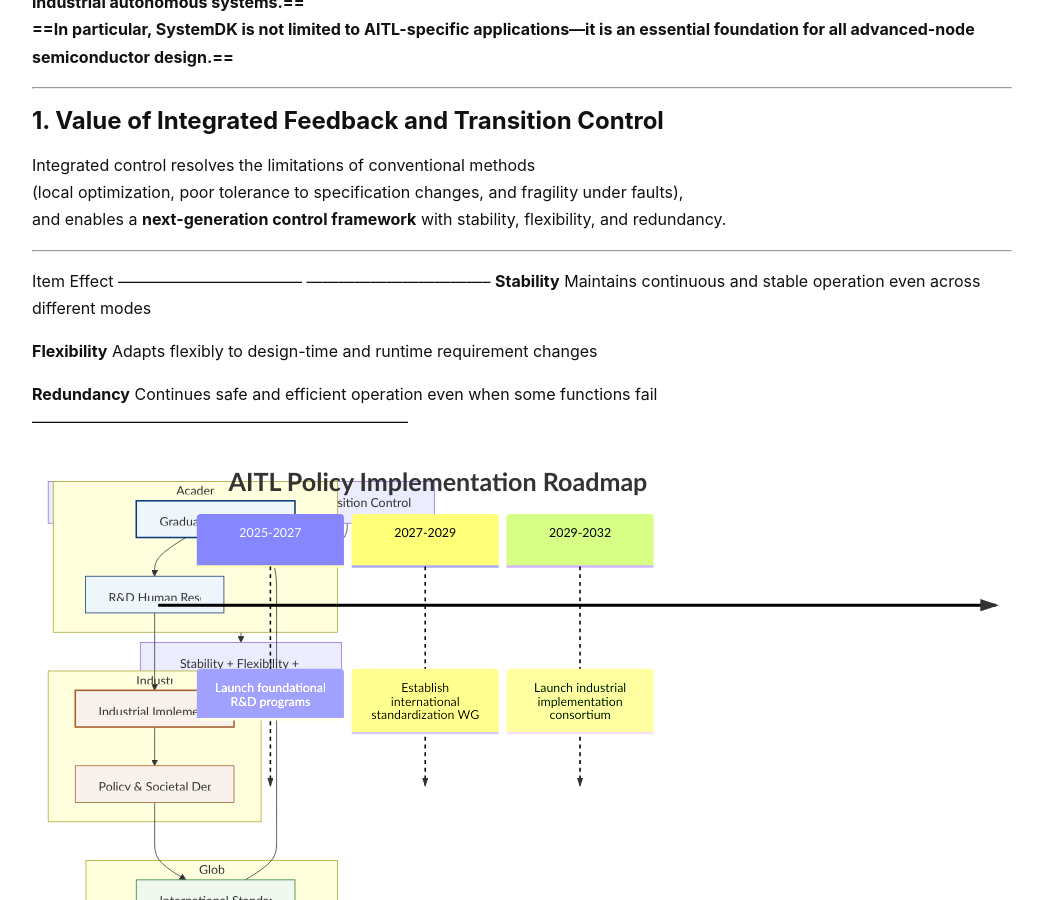
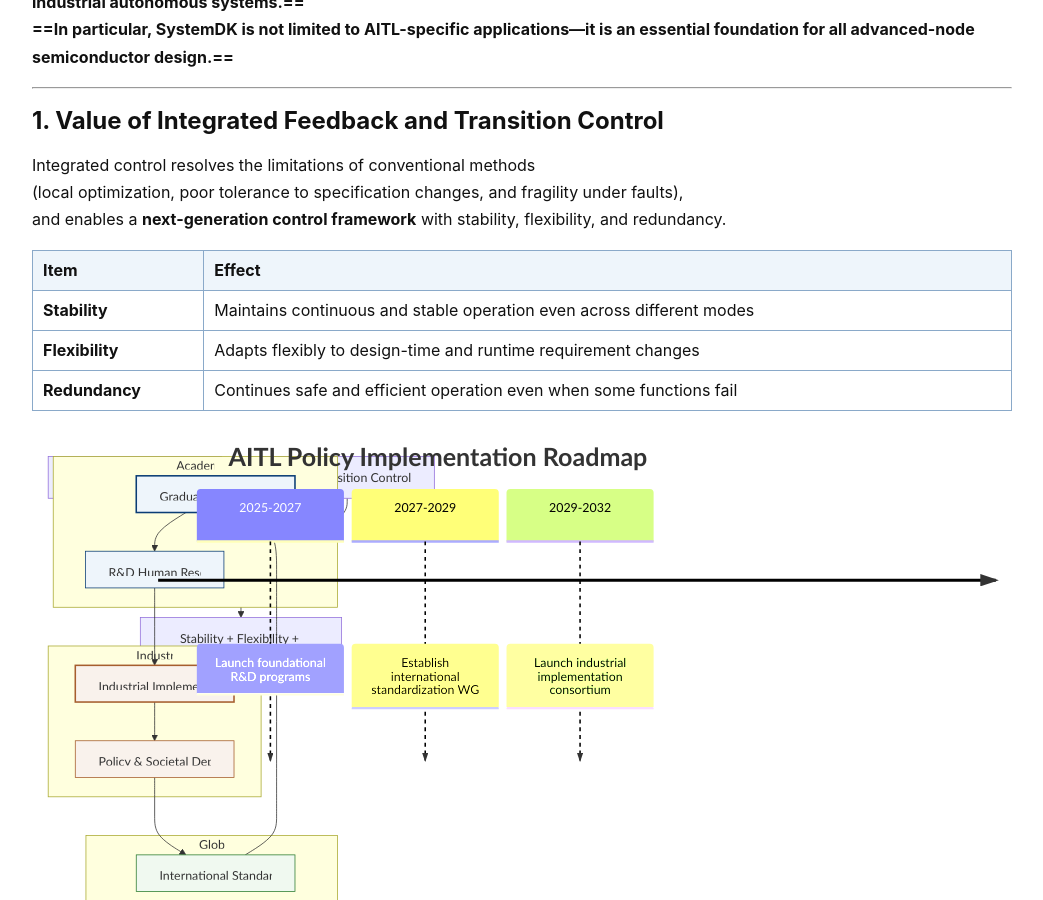
Before and after one commit to Samizo-AITL/AITL-Strategy-Proposal, a Jekyll site: the page built from en/AITL_Strategy_Proposal_Draft_v4_1_en.md, in a window 1280 px wide and 900 px high, scrolled down 938 px. Shown: the whole window, without its empty margins (118-1161 px from the left). Built offline with Jekyll 4.4.1, drawn with Linux system fonts in a browser that asks for light colours.

````diff
--- a/en/AITL_Strategy_Proposal_Draft_v4_1_en.md
+++ b/en/AITL_Strategy_Proposal_Draft_v4_1_en.md
@@ -71,20 +71,11 @@ fragility under faults),\
 and enables a **next-generation control framework** with stability,
 flexibility, and redundancy.
 
-  -----------------------------------------------------------------------
-  Item                                Effect
-  ----------------------------------- -----------------------------------
-  **Stability**                       Maintains continuous and stable
-                                      operation even across different
-                                      modes
-
-  **Flexibility**                     Adapts flexibly to design-time and
-                                      runtime requirement changes
-
-  **Redundancy**                      Continues safe and efficient
-                                      operation even when some functions
-                                      fail
-  -----------------------------------------------------------------------
+| Item          | Effect |
+|---------------|--------|
+| **Stability** | Maintains continuous and stable operation even across different modes |
+| **Flexibility** | Adapts flexibly to design-time and runtime requirement changes |
+| **Redundancy** | Continues safe and efficient operation even when some functions fail |
 
 ``` mermaid
 flowchart TB
@@ -133,6 +124,8 @@ AITL creates **new value** that goes beyond conventional control and design para
 - **AITL Solution:**
   AITL synchronizes overall fleet operations through integrated control, while LLMs optimize routing in real time based on traffic and situational analysis.
 
+---
+
 ## 4. **Need for SystemDK in AITL Implementation** {#systemdk}
 
 When implementing AITL into real systems, it is essential to incorporate **physical constraints (thermal, stress, power, EMI, etc.)** at the earliest design stage.
@@ -149,7 +142,7 @@ In particular, for **future advanced-node semiconductor chips**, design methodol
 
 ---
 
-## 4.1 **Technical Challenges and Risks** {#risks}
+### 4.1 **Technical Challenges and Risks** {#risks}
 
 | **Category** | **Challenge** | **Risk** |
 |---|---|---|
@@ -160,9 +153,9 @@ In particular, for **future advanced-node semiconductor chips**, design methodol
 
 ---
 
-# 5. Policy Recommendations {#policy}
+## 5. Policy Recommendations {#policy}
 
-## 5.1 Expected Benefits (Model Case)
+### 5.1 Expected Benefits (Model Case)
 
 > **Assumption:** Introduction of AITL into a domestic production line, based on PoC evaluation data.
 
@@ -172,9 +165,7 @@ In particular, for **future advanced-node semiconductor chips**, design methodol
 | Line Reconfiguration | 2 days | 2h | *8× productivity improvement* |
 | Design Change Cost | 100 | 60 | *40% cost reduction* |
 
----
-
-## 5.2 Policy Roadmap
+### 5.2 Policy Roadmap
 
 ```mermaid
 timeline
@@ -188,9 +179,7 @@ timeline
 - **2027–2029:** Establishment of an international standardization working group
 - **2029–2032:** Launch of an industrial implementation consortium
 
----
-
-## 5.3 Academic Systematization & Human Resource Development
+### 5.3 Academic Systematization & Human Resource Development
 
 AITL and SystemDK represent an interdisciplinary domain spanning physics, control, and AI—beyond the reach of field engineers alone.
 
@@ -233,10 +222,9 @@ flowchart TB
     style A stroke-width:2px
     style C stroke-width:2px
 ```
-
 ---
 
-# 6. Conclusion {#conclusion}
+## 6. Conclusion {#conclusion}
 
 The **AITL Strategy** integrates traditionally siloed **control technologies** and **AI-driven design**,
 realizing a **new class of industrial systems** capable of swiftly responding to **design modifications** and **unexpected failures**.
````
